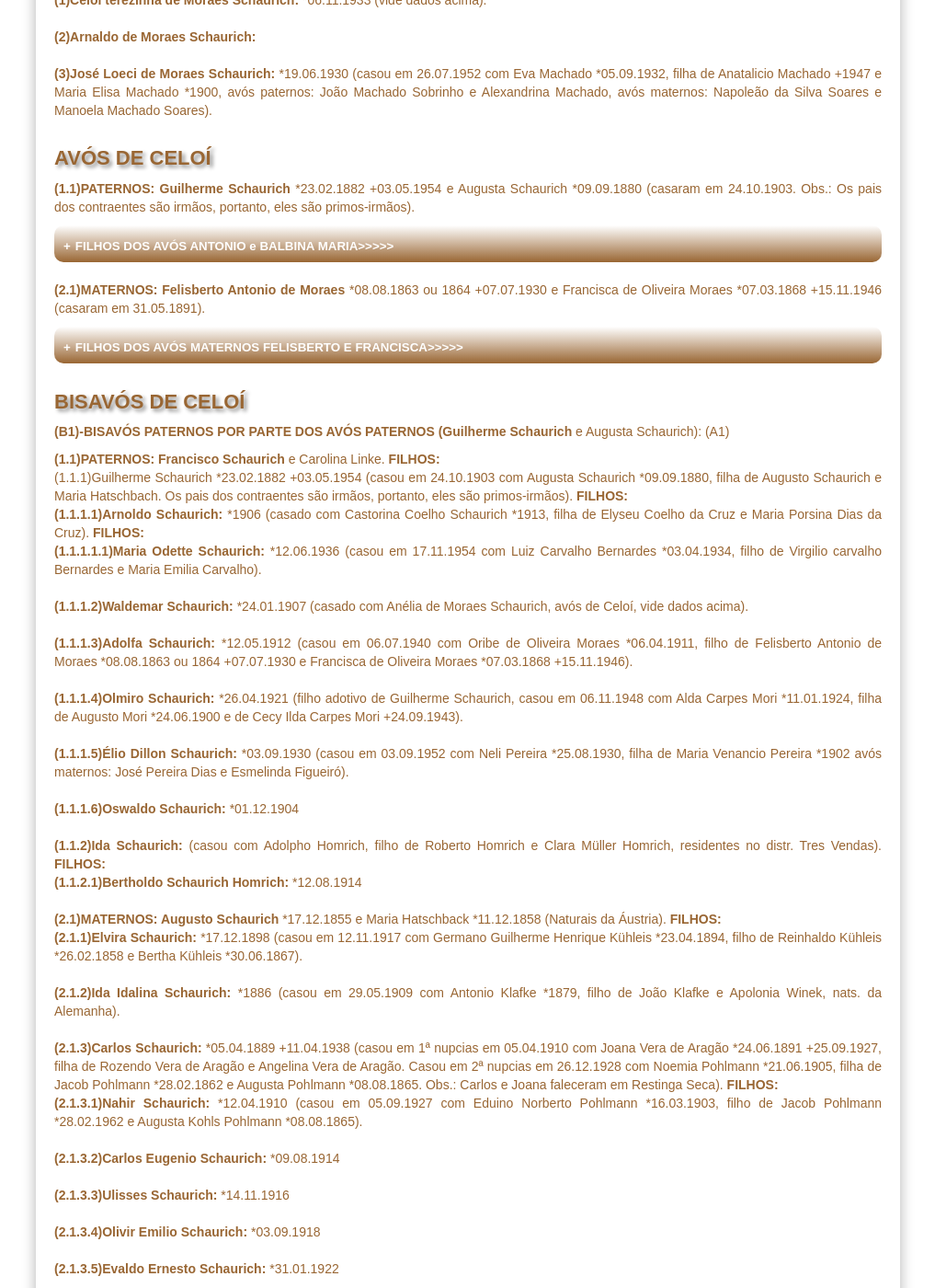
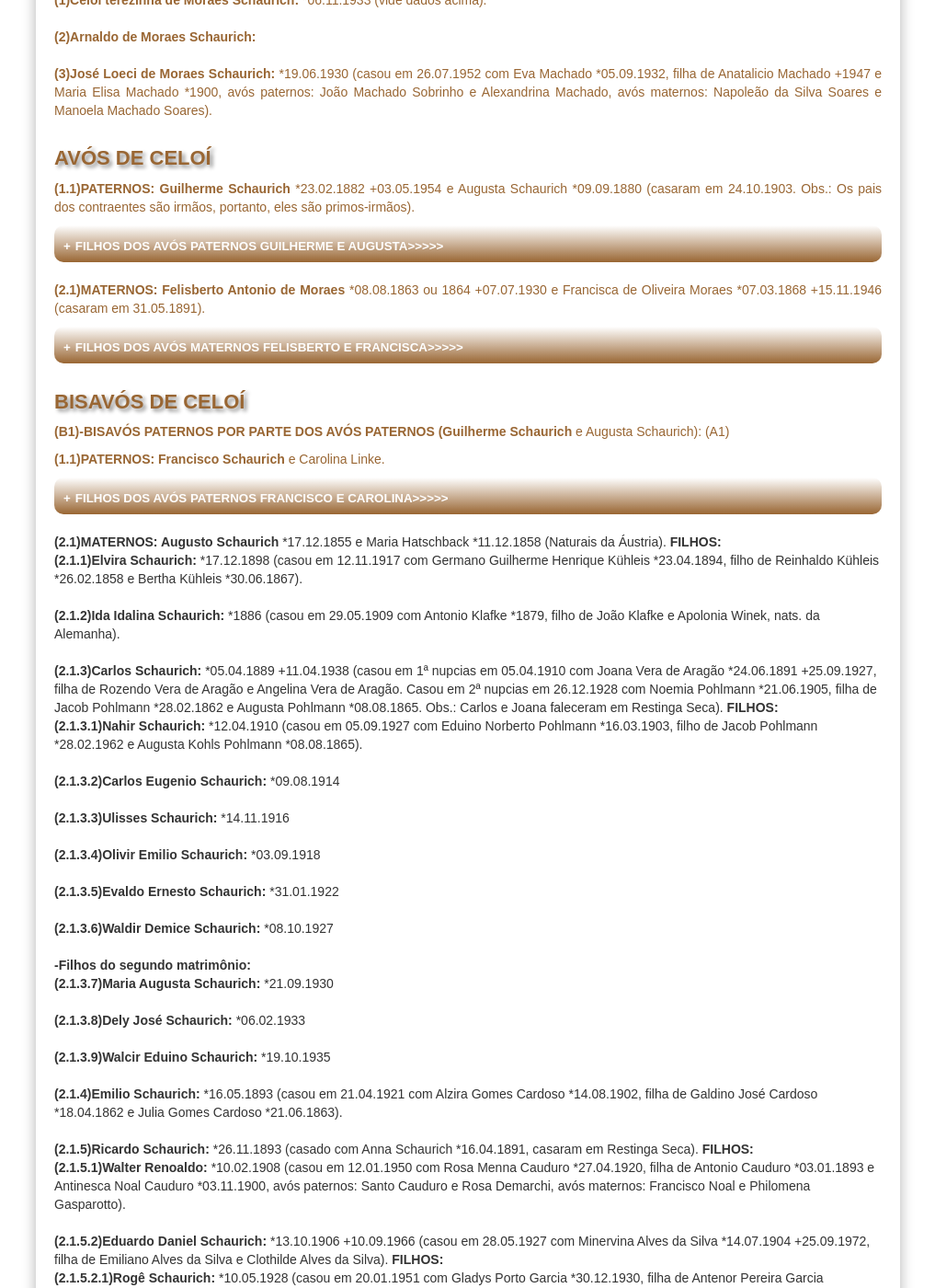
Before and after one commit to claudiovargas1955/claudiovargas1955.github.io, a Jekyll site: the page built from _pages/familia-schaurich.html, in a window 1280 px wide and 1400 px high, scrolled down 668 px. Shown: the whole window at 92% size, without its empty margins (131-1148 px from the left). Built offline with Jekyll 4.4.1, drawn with Linux system fonts in a browser that asks for light colours; some web fonts are replaced.

Commit message:
Update familia-schaurich.html

```diff
--- a/_pages/familia-schaurich.html
+++ b/_pages/familia-schaurich.html
@@ -118,7 +118,7 @@ filho de Quintino Bocaiúva Barreto *1894 e Doralice Scherer Barreto *1905).<br>
 <h4>AVÓS DE CELOÍ</h4>
 <p><b>(1.1)PATERNOS: Guilherme Schaurich </b>*23.02.1882 +03.05.1954 e Augusta Schaurich *09.09.1880 (casaram em 24.10.1903. Obs.: Os
 pais dos contraentes são irmãos, portanto, eles são primos-irmãos).
-<details><summary><b>FILHOS DOS AVÓS ANTONIO e BALBINA MARIA>>>>></b></summary><br>
+<details><summary><b>FILHOS DOS AVÓS PATERNOS GUILHERME E AUGUSTA>>>>></b></summary><br>
   <p><b>(1.1.1)Arnoldo Schaurich: </b>*1906 (casado com Castorina Coelho Schaurich *1913, filha de Elyseu Coelho da Cruz e Maria Porsina
   Dias da Cruz). <b>FILHOS: </b><br>
       <b>(1.1.1.1)Maria Odette Schaurich: </b>*12.06.1936 (casou em 17.11.1954 com Luiz Carvalho Bernardes *03.04.1934, filho de
@@ -214,7 +214,8 @@ Ortiz  avós maternos: José da Silva Moura e Francisca Vargas de Moura RC-83).
 
 <h4>BISAVÓS DE CELOÍ</h4>
 <p><b>(B1)-BISAVÓS PATERNOS POR PARTE DOS AVÓS PATERNOS (Guilherme Schaurich </b>e Augusta Schaurich): (A1)
-<p><b>(1.1)PATERNOS: Francisco Schaurich </b>e Carolina Linke. <b>FILHOS: </b><br>
+<p><b>(1.1)PATERNOS: Francisco Schaurich </b>e Carolina Linke.
+ <details><summary><b>FILHOS DOS AVÓS PATERNOS FRANCISCO E CAROLINA>>>>></b></summary>
     (1.1.1)Guilherme Schaurich </b>*23.02.1882 +03.05.1954 (casou em 24.10.1903 com Augusta Schaurich *09.09.1880, filha de Augusto
     Schaurich e Maria Hatschbach. Os pais dos contraentes são irmãos, portanto, eles são primos-irmãos). <b>FILHOS: </b><br>
         <b>(1.1.1.1)Arnoldo Schaurich: </b>*1906 (casado com Castorina Coelho Schaurich *1913, filha de Elyseu Coelho da Cruz e Maria
@@ -239,7 +240,7 @@ Ortiz  avós maternos: José da Silva Moura e Francisca Vargas de Moura RC-83).
 
        <b>(1.1.2)Ida Schaurich: </b>(casou com Adolpho Homrich, filho de Roberto Homrich e Clara Müller Homrich, residentes no distr.
        Tres Vendas). <b>FILHOS: </b><br>
-            <b>(1.1.2.1)Bertholdo Schaurich Homrich: </b>*12.08.1914<br><br>
+            <b>(1.1.2.1)Bertholdo Schaurich Homrich: </b>*12.08.1914<br><br> </p></details><br>
 
   <b>(2.1)MATERNOS: Augusto Schaurich </b>*17.12.1855 e Maria Hatschback *11.12.1858 (Naturais da Áustria). <b>FILHOS: </b><br>
      <b>(2.1.1)Elvira Schaurich: </b>*17.12.1898 (casou em 12.11.1917 com Germano Guilherme Henrique Kühleis *23.04.1894, filho de
```
